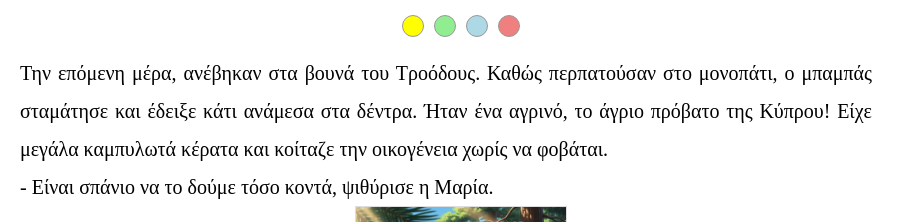
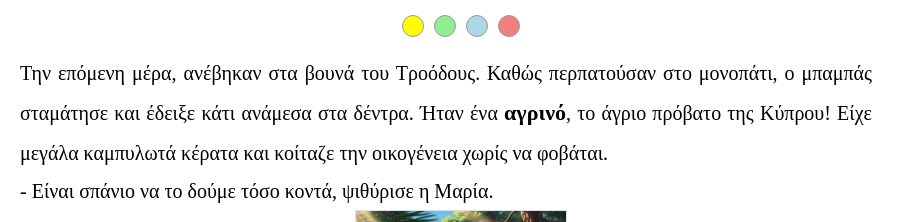
Before and after one commit to skeviss/filoi2, a plain HTML site: page index.html in a window 1280 px wide. Shown: the top 222 px of the page, without its empty margins (0-915 px from the left). Drawn offline with Linux system fonts and the light colour scheme.

Commit message:
Update index.html

```diff
--- a/index.html
+++ b/index.html
@@ -90,7 +90,7 @@
       <div class="content-wrapper">
         <div class="text-content">
           <div class="text">
-            Την επόμενη μέρα, ανέβηκαν στα βουνά του Τροόδους. Καθώς περπατούσαν στο μονοπάτι, ο μπαμπάς σταμάτησε και έδειξε κάτι ανάμεσα στα δέντρα. Ήταν ένα αγρινό, το άγριο πρόβατο της Κύπρου! Είχε μεγάλα καμπυλωτά κέρατα και κοίταζε την οικογένεια χωρίς να φοβάται.
+            Την επόμενη μέρα, ανέβηκαν στα βουνά του Τροόδους. Καθώς περπατούσαν στο μονοπάτι, ο μπαμπάς σταμάτησε και έδειξε κάτι ανάμεσα στα δέντρα. Ήταν ένα <strong>αγρινό</strong>, το άγριο πρόβατο της Κύπρου! Είχε μεγάλα καμπυλωτά κέρατα και κοίταζε την οικογένεια χωρίς να φοβάται.
 </div>
           <div class="text">
 - Είναι σπάνιο να το δούμε τόσο κοντά, ψιθύρισε η Μαρία.
```
